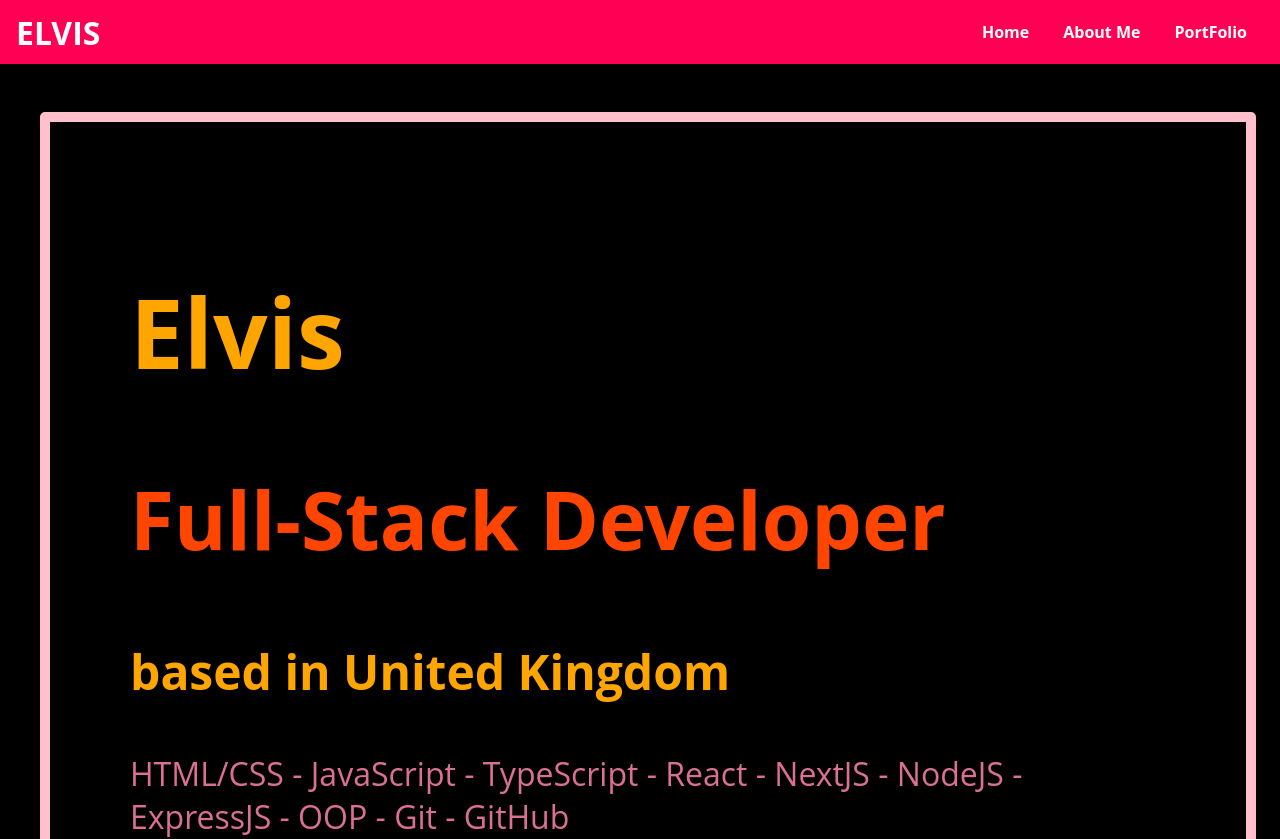
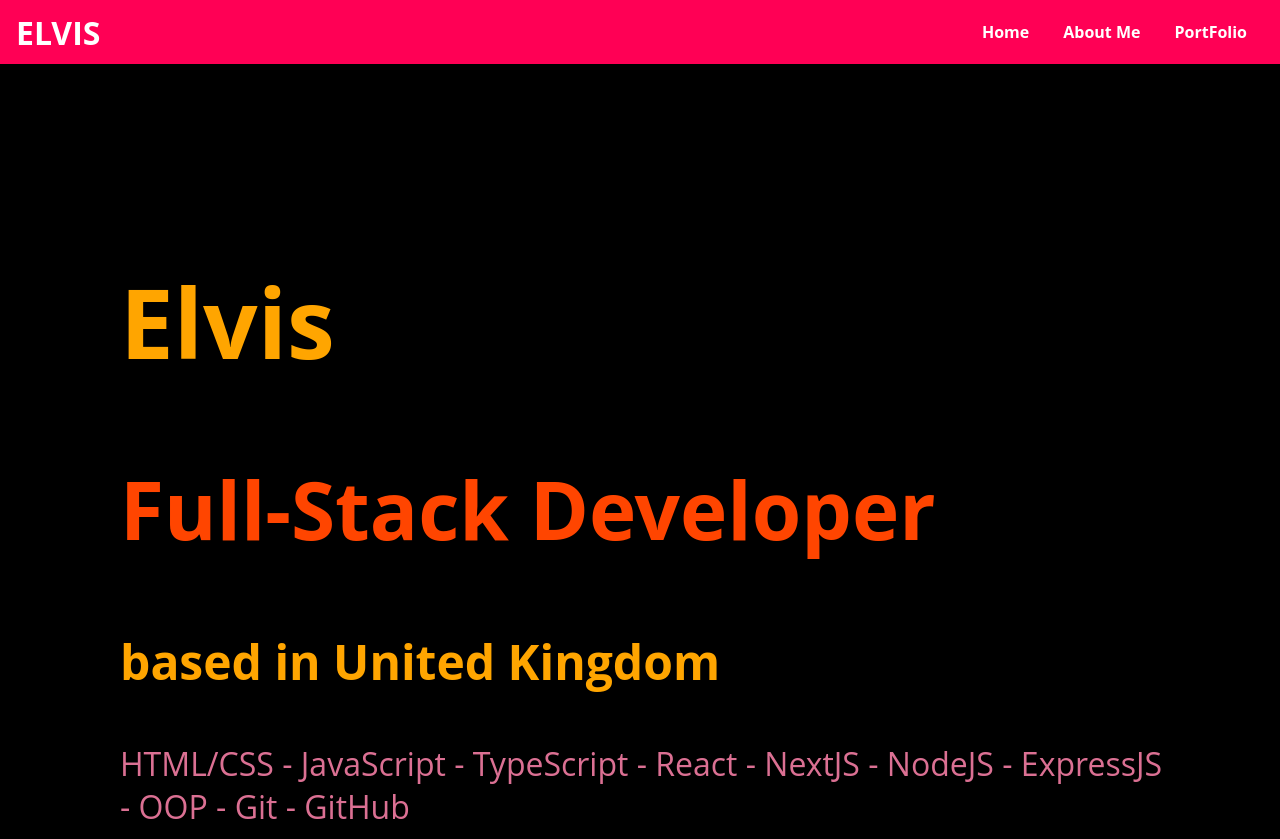
Before and after one commit to elvisonob/Personal-Website, a React (Create React App) app: page / in a window 1280 px wide. Shown: the top 839 px of the page. Built offline with nearby package versions, Linux system fonts and the light colour scheme.

Commit message:
slight update border off

```diff
--- a/src/components/pages/HomePage.module.css
+++ b/src/components/pages/HomePage.module.css
@@ -3,8 +3,8 @@
     padding: 5rem;
     background-color: black;
     grid-area: text;
-    border: 10px solid pink;
-    border-radius: 5px;
+    /* border: 10px solid pink;
+    border-radius: 5px; */
     margin: 2rem;
 }
 
```
